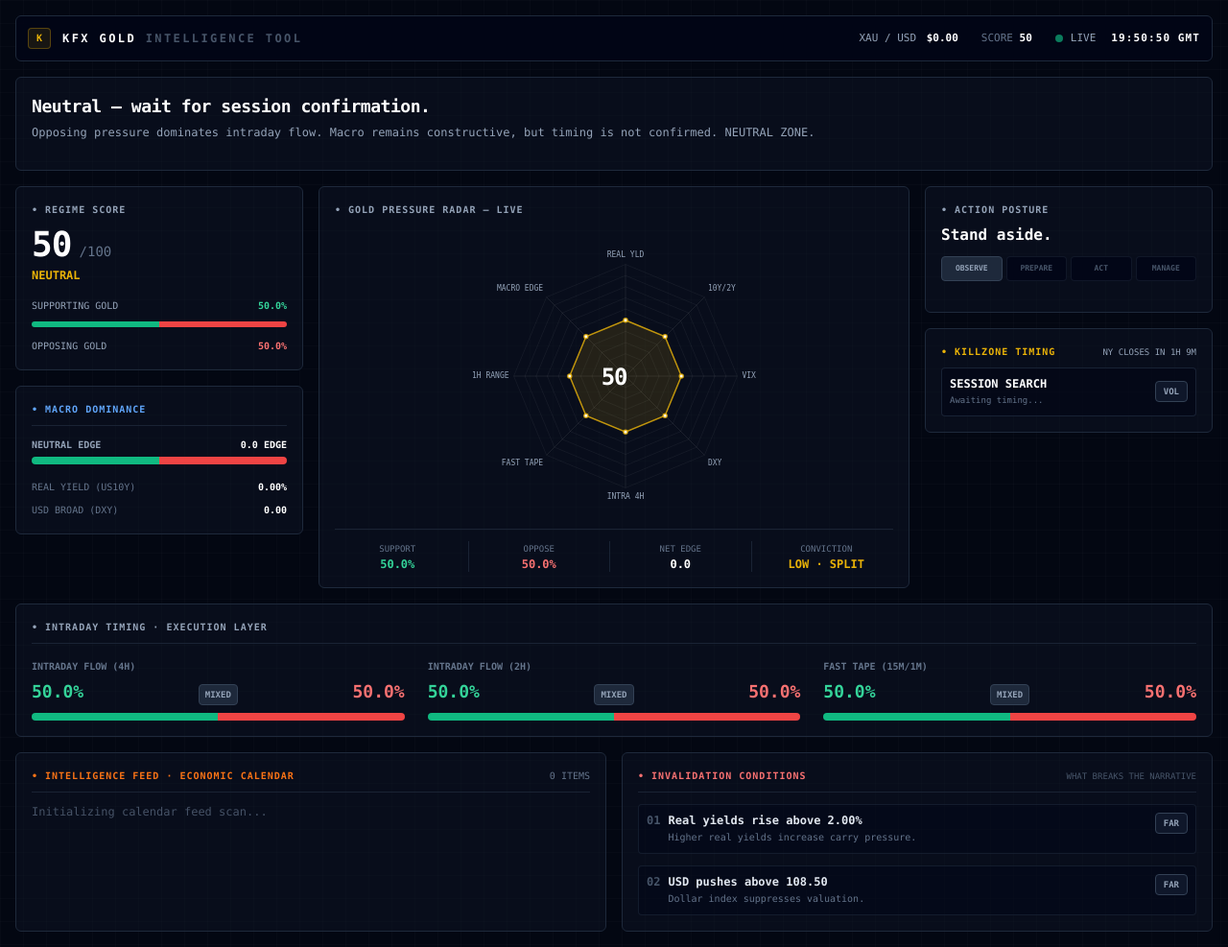
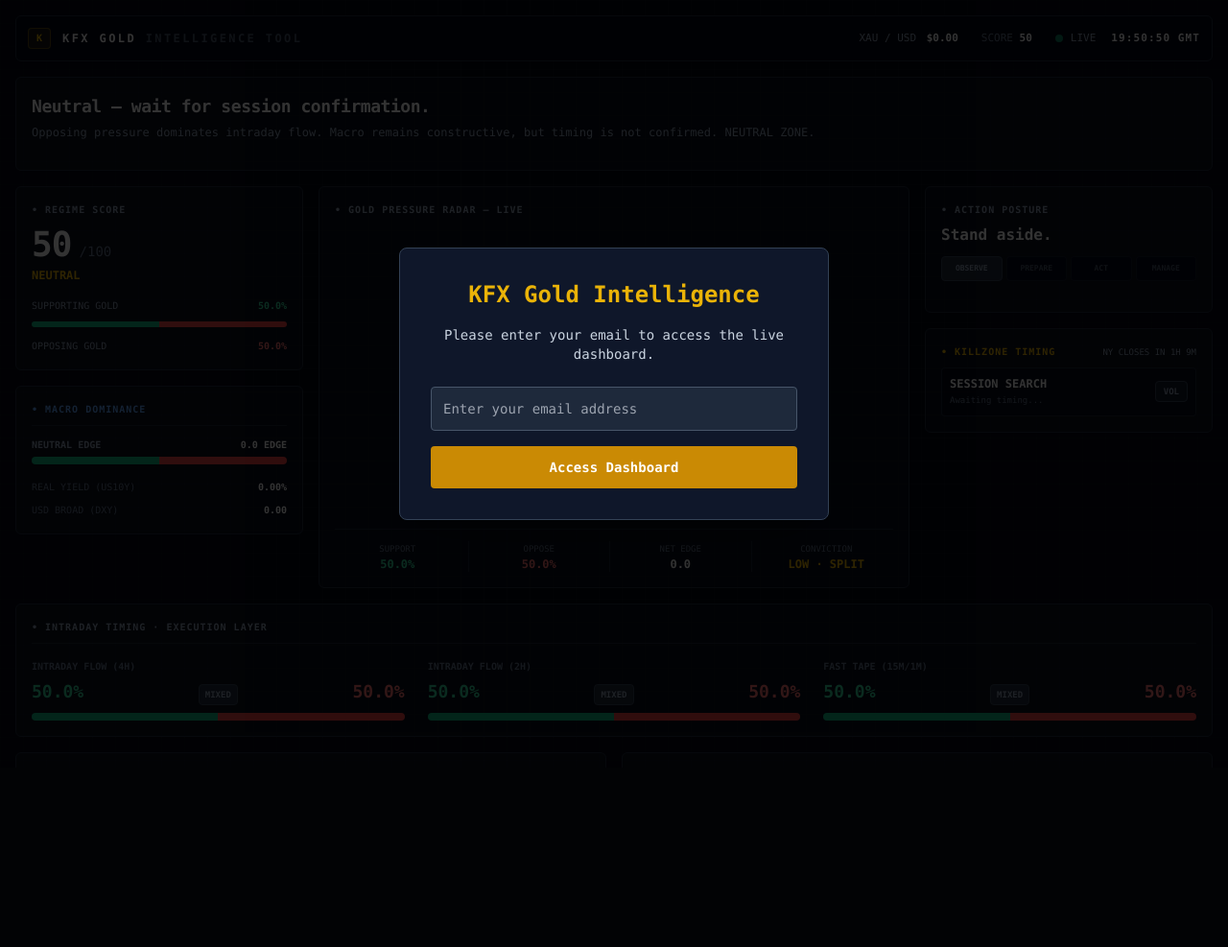
Before and after one commit to bakarekehinde383/Gold-trading-dashboard-, a Flask app: page / in a window 1280 px wide. Shown: the whole page at 96% size. After the commit the page ends 751 px from the top, so only its background shows below. Run offline with Flask 3, Linux system fonts and the light colour scheme; some libraries are stand-ins or nearby versions.

Commit message:
Update index.html

```diff
--- a/templates/index.html
+++ b/templates/index.html
@@ -19,7 +19,35 @@
         .glow-gold { box-shadow: 0 0 12px rgba(234, 179, 8, 0.3); }
     </style>
 </head>
-<body class="text-slate-400 font-mono p-4 min-h-screen text-xs selection:bg-red-900 selection:text-white">
+<body class="text-slate-400 font-mono p-4 min-h-screen text-xs selection:bg-red-900 selection:text-white relative">
+
+    <div id="auth-modal" class="fixed inset-0 bg-black bg-opacity-80 flex items-center justify-center z-50 hidden">
+        <div class="bg-slate-900 border border-slate-700 p-8 rounded-lg max-w-md w-full text-center shadow-2xl mx-4">
+            <h2 class="text-2xl font-bold text-yellow-500 mb-4" id="modal-title">KFX Gold Intelligence</h2>
+            <p class="text-slate-300 mb-6 text-sm" id="modal-message">Please enter your email to access the live dashboard.</p>
+
+            <div id="login-form">
+                <input type="email" id="user-email-input" placeholder="Enter your email address"
+                       class="w-full p-3 rounded bg-slate-800 text-white border border-slate-600 mb-4 focus:outline-none focus:border-yellow-500 text-sm">
+                <button onclick="loginUser()" class="w-full bg-yellow-600 hover:bg-yellow-500 text-white font-bold py-3 rounded transition-colors text-sm">
+                    Access Dashboard
+                </button>
+            </div>
+
+            <div id="payment-form" class="hidden">
+                <button onclick="initiateFlutterwaveCheckout()" id="pay-btn"
+                   class="block w-full bg-emerald-600 hover:bg-emerald-500 text-white font-bold py-3 rounded transition-colors mb-4 text-sm">
+                    Subscribe (Loading price...)
+                </button>
+                <p id="pay-loading" class="hidden text-yellow-500 text-xs mb-4 font-bold animate-pulse">
+                    Generating secure checkout link...
+                </p>
+                <button onclick="resetModal()" class="text-slate-400 hover:text-white underline text-xs">
+                    I already paid, let me enter my email again
+                </button>
+            </div>
+        </div>
+    </div>
 
     <audio id="alertSound" src="https://actions.google.com/sounds/v1/alarms/beep_short.ogg" preload="auto"></audio>
 
@@ -276,7 +304,6 @@
             const seconds = String(now.getUTCSeconds()).padStart(2, '0');
             document.getElementById('gmt-clock').innerText = `${hours}:${minutes}:${seconds} GMT`;
 
-            // Session Countdown Logic (Approximated based on GMT)
             const h = now.getUTCHours();
             let countdown = "";
             if (h >= 13 && h < 21) {
@@ -326,7 +353,6 @@
         });
 
         function updateExecutionLayer(h4Bull, fastBull) {
-            // Interpolate 2H based on 4H and Fast
             const h2Bull = (h4Bull + fastBull) / 2;
 
             const frames = [
@@ -355,20 +381,112 @@
             });
         }
 
-        // MAIN FETCH
-        function fetchGoldData() {
-            fetch('/api/gold')
-                .then(response => response.json())
-                .then(data => {
+        // --- FETCH DYNAMIC SUBSCRIPTION PRICE ---
+        async function fetchConfig() {
+            try {
+                const response = await fetch('/api/config');
+                const data = await response.json();
+
+                // Formats "15000" into "15,000"
+                const formattedPrice = Number(data.price).toLocaleString();
+                document.getElementById('pay-btn').innerText = `Subscribe (₦${formattedPrice})`;
+            } catch (err) {
+                console.error("Failed to load price config", err);
+                document.getElementById('pay-btn').innerText = `Subscribe Now`; // Fallback
+            }
+        }
+        fetchConfig();
+
+        // --- AUTHENTICATION LOGIC ---
+        let fetchInterval;
+
+        function loginUser() {
+            const email = document.getElementById('user-email-input').value;
+            if (email) {
+                localStorage.setItem('kfx_user_email', email.trim().toLowerCase());
+                document.getElementById('auth-modal').classList.add('hidden');
+
+                fetchGoldData();
+                if (!fetchInterval) fetchInterval = setInterval(fetchGoldData, 2000);
+            }
+        }
+
+        function resetModal() {
+            document.getElementById('payment-form').classList.add('hidden');
+            document.getElementById('pay-btn').classList.remove('hidden');
+            document.getElementById('pay-loading').classList.add('hidden');
+            document.getElementById('login-form').classList.remove('hidden');
+            document.getElementById('modal-title').innerText = "KFX Gold Intelligence";
+            document.getElementById('modal-message').innerText = "Please enter your email to access the live dashboard.";
+        }
+
+        async function initiateFlutterwaveCheckout() {
+            const email = localStorage.getItem('kfx_user_email');
+            if (!email) return;
+
+            document.getElementById('pay-btn').classList.add('hidden');
+            document.getElementById('pay-loading').classList.remove('hidden');
+
+            try {
+                const response = await fetch('/api/pay', {
+                    method: 'POST',
+                    headers: { 'Content-Type': 'application/json' },
+                    body: JSON.stringify({ email: email })
+                });
+
+                const data = await response.json();
+
+                if (data.status === "success" && data.checkout_url) {
+                    window.location.href = data.checkout_url;
+                } else {
+                    alert("Payment Error: " + (data.message || "Could not initialize checkout"));
+                    resetModal();
+                }
+            } catch (err) {
+                console.error(err);
+                alert("Could not connect to payment server. Check your connection.");
+                resetModal();
+            }
+        }
+
+        async function fetchGoldData() {
+            const userEmail = localStorage.getItem('kfx_user_email');
+
+            if (!userEmail) {
+                document.getElementById('auth-modal').classList.remove('hidden');
+                if (fetchInterval) clearInterval(fetchInterval);
+                fetchInterval = null;
+                return;
+            }
+
+            try {
+                const response = await fetch('/api/gold', {
+                    headers: {
+                        'Authorization': userEmail
+                    }
+                });
+
+                if (response.status === 401 || response.status === 403) {
+                    document.getElementById('auth-modal').classList.remove('hidden');
+                    document.getElementById('login-form').classList.add('hidden');
+                    document.getElementById('payment-form').classList.remove('hidden');
+                    document.getElementById('modal-title').innerText = "Subscription Required";
+                    document.getElementById('modal-message').innerText = "Your account is not active. Please subscribe via Flutterwave to continue.";
+
+                    if (fetchInterval) clearInterval(fetchInterval);
+                    fetchInterval = null;
+                    return;
+                }
+
+                const data = await response.json();
+
                 if (data.bid > 0) {
                     document.getElementById('gold-price').innerText = `$${data.bid.toFixed(2)}`;
 
-                        // MACRO NUMBERS & BARS
                     if (data.macro) {
                         document.getElementById('macro-us10y').innerText = `${data.macro.us10y.toFixed(3)}%`;
                         document.getElementById('macro-dxy').innerText = data.macro.dxy.toFixed(2);
 
-                            // Simulate a macro "Edge" score from DXY and Yield
                         const macroEdge = (50 - ((data.macro.us10y - 1.5) * 20) - ((data.macro.dxy - 100) * 2));
                         const clampedEdge = Math.max(-50, Math.min(50, macroEdge));
 
@@ -390,7 +508,6 @@
                         document.getElementById('macro-bull-bar').style.width = `${normalizedBull}%`;
                         document.getElementById('macro-bear-bar').style.width = `${100 - normalizedBull}%`;
 
-                            // INVALIDATION STATUS UPDATES
                         const yieldInv = document.getElementById('invalidation-yield-status');
                         if (data.macro.us10y >= 2.00) {
                             yieldInv.innerText = "TRIGGERED";
@@ -416,14 +533,12 @@
                         }
                     }
 
-                        // EXECUTION LAYER
                     if (data.multi_flow) {
                         updateExecutionLayer(data.multi_flow.h4.bull, data.multi_flow.fast.bull);
                     } else {
                         updateExecutionLayer(data.bull_flow || 50, data.bull_flow || 50);
                     }
 
-                        // SCORE & FLOW
                     const supportVal = data.bull_flow;
                     const opposeVal = data.bear_flow;
                     document.getElementById('support-pct').innerText = `${supportVal.toFixed(1)}%`;
@@ -477,7 +592,6 @@
                         synthesisChart.update();
                     }
 
-                        // RESTORED: INTELLIGENCE NEWS FEED DATA BINDING
                     if (data.news && data.news.length > 0) {
                         document.getElementById('news-count').innerText = `${data.news.length} ITEMS`;
                         const newsHtml = data.news.map(article => `
@@ -494,12 +608,13 @@
                         document.getElementById('news-container').innerHTML = newsHtml;
                     }
                 }
-                })
-                .catch(err => console.error("API Fetch Error:", err));
+            } catch (err) {
+                console.error("API Fetch Error:", err);
+            }
         }
 
         fetchGoldData();
-        setInterval(fetchGoldData, 5000);
+
     </script>
 </body>
 </html>
```
Lines whose indentation alone changed are shown as unchanged.
